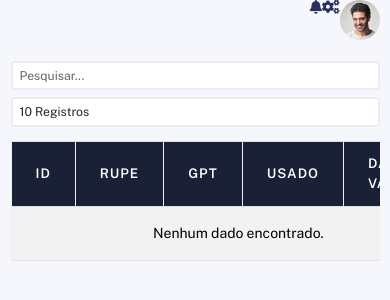
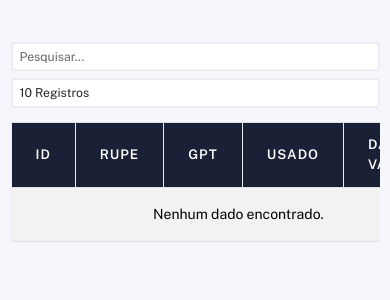
Before and after one commit to incubadora-de-ideias/system_rupes, a PHP site: page /routes/vizualizar.php in a window 390 px wide. Shown: the top 300 px of the page. Run offline with PHP 8.4, Linux system fonts and the light colour scheme; data that the repository does not hold is empty.

Commit message:
aplicando responsividade em todas as telas

```diff
--- a/routes/vizualizar.php
+++ b/routes/vizualizar.php
@@ -49,15 +49,7 @@
     <!-- Conteúdo Principal -->
     <div class="main-panel" style="margin-left: 250px; margin-right: 0;">
         <div class="content">
-            <div class="container-fluid">
-                <!-- Cabeçalho -->
-                <header class="mb-4">
-                    <div class="header-icons d-flex justify-content-end">
-                        <i class="fas fa-bell mr-3"></i> <!-- Ícone de notificação -->
-                        <i class="fas fa-cogs mr-3"></i> <!-- Ícone de configurações -->
-                        <img src="../assets/img/profile.jpg" alt="Foto de Perfil" class="profile-img" style="width: 40px; height: 40px; border-radius: 50%;">
-                    </div>
-                </header>
+            <div class="container-fluid"> <br><br>
 
                 <!-- Caixa de pesquisa e seletor de quantidade de registros -->
                 <div class="row mb-3">
```
Also changed, not shown: index.php (+0 -10 lines), routes/configuracao.php (+21 -0 lines).
